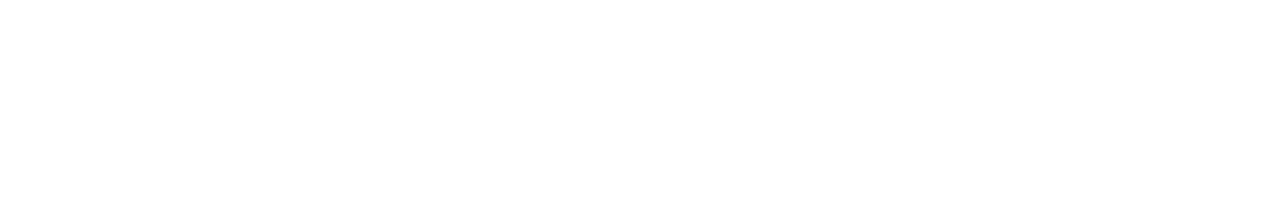
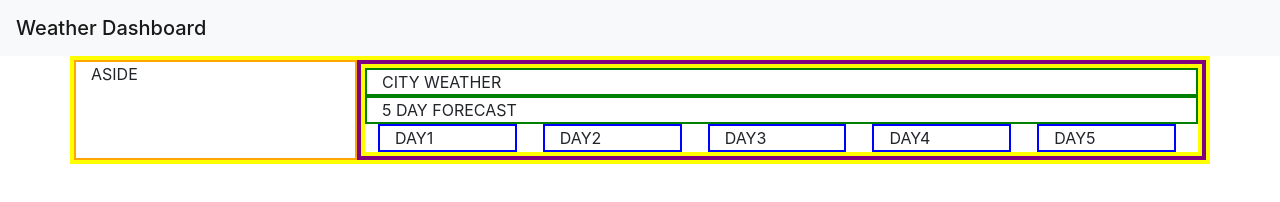
Before and after one commit to mlward639/unit-six-homework, a plain HTML site: page index.html in a window 1280 px wide. Drawn offline with nearby package versions, Linux system fonts and the light colour scheme.

Commit message:
basic HTML/CSS framework/format

```diff
--- a/Assets/css/style.css
+++ b/Assets/css/style.css
@@ -1 +1,31 @@
-/* find norm or reset css sheet */
+/* WHY IS MY WHOLE GRID NOT FLUSH WITH LEFT AND RIGHT EDGES? */
+
+.row {
+    border: 4px solid yellow;
+}
+
+.col-sm-8 {
+    border: 2px solid orange;
+}
+
+.col-sm-4 {
+    border: 2px solid red;
+}
+
+.container {
+    border: 4px solid black(151, 151, 151);
+}
+
+.container2 {
+    border: 4px solid purple;
+}
+
+.col-md-12 {
+    border: 2px solid green;
+}
+
+.col-md-2 {
+    border: 2px solid blue;
+    margin-right: 13px;
+    margin-left: 13px;
+}
--- a/index.html
+++ b/index.html
@@ -12,6 +12,30 @@
     <title>Unit-6-HW</title>
 </head>
 <body>
+    <header>
+        <nav class="navbar navbar-light bg-light">
+            <span class="navbar-brand mb-0 h1">Weather Dashboard</span>
+        </nav>
+    </header>
+
+    <div class="container">
+        <div class="row">
+          <div class="col-sm-8 col-md-3">ASIDE</div>
+          <div class="col-md-9 container2">
+            <div class="row gx-5">
+                <div class="col-sm-4 col-md-12">CITY WEATHER</div>
+                <div class="col-sm-4 col-md-12">5 DAY FORECAST</div>
+                <div class="col-sm col-md-2">DAY1</div>
+                <div class="col-sm col-md-2">DAY2</div>
+                <div class="col-sm col-md-2">DAY3</div>
+                <div class="col-sm col-md-2">DAY4</div>
+                <div class="col-sm col-md-2">DAY5</div>
+            </div>
+        </div>
+        </div>
+
+      </div>
+
 
 <script src="https://code.jquery.com/jquery-3.5.1.slim.min.js" integrity="sha384-DfXdz2htPH0lsSSs5nCTpuj/zy4C+OGpamoFVy38MVBnE+IbbVYUew+OrCXaRkfj" crossorigin="anonymous"></script>
 <script src="https://cdn.jsdelivr.net/npm/popper.js@1.16.1/dist/umd/popper.min.js" integrity="sha384-9/reFTGAW83EW2RDu2S0VKaIzap3H66lZH81PoYlFhbGU+6BZp6G7niu735Sk7lN" crossorigin="anonymous"></script>
```
Also changed, not shown: Assets/css/reset.css (+7 -4 lines).
